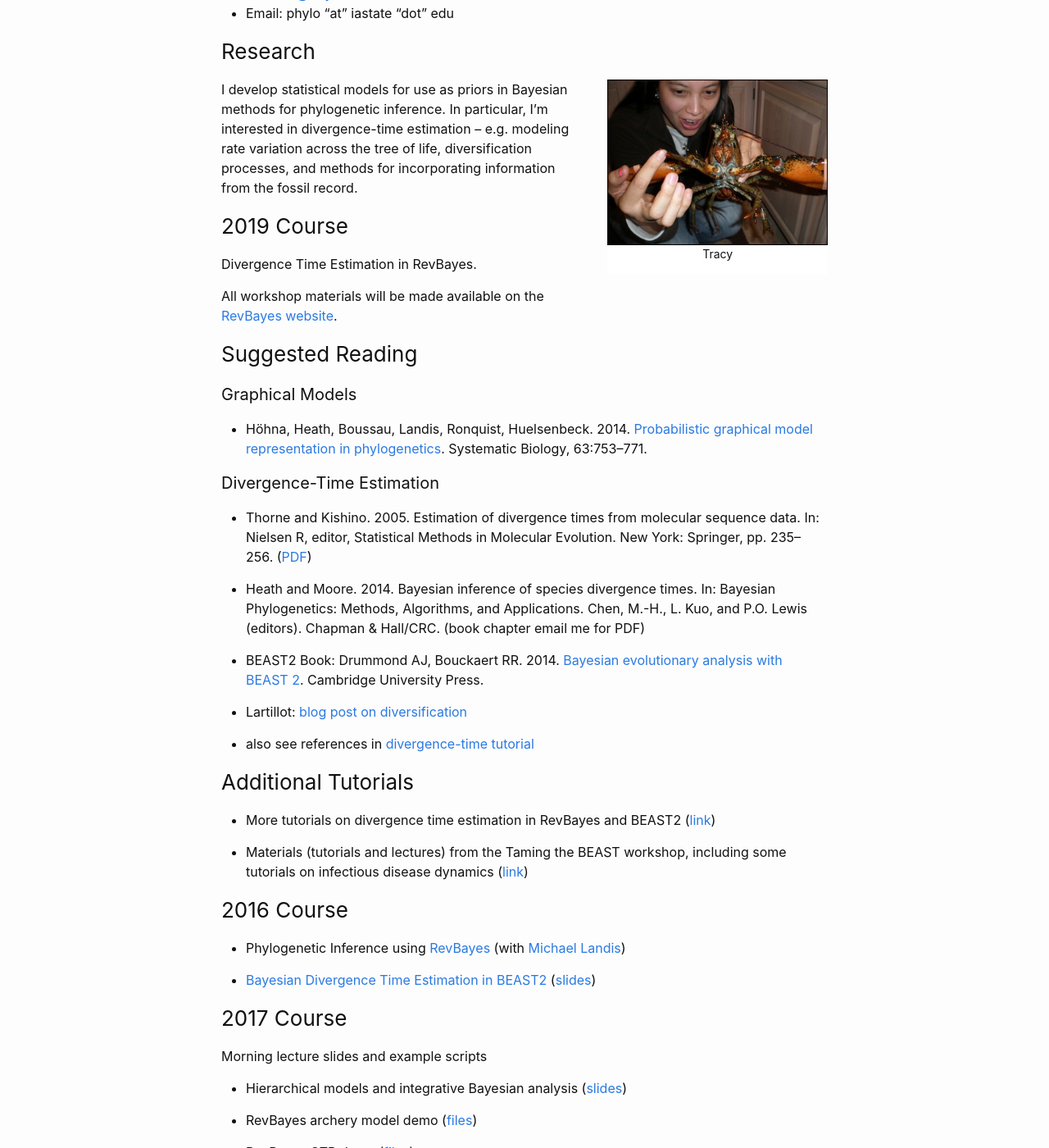
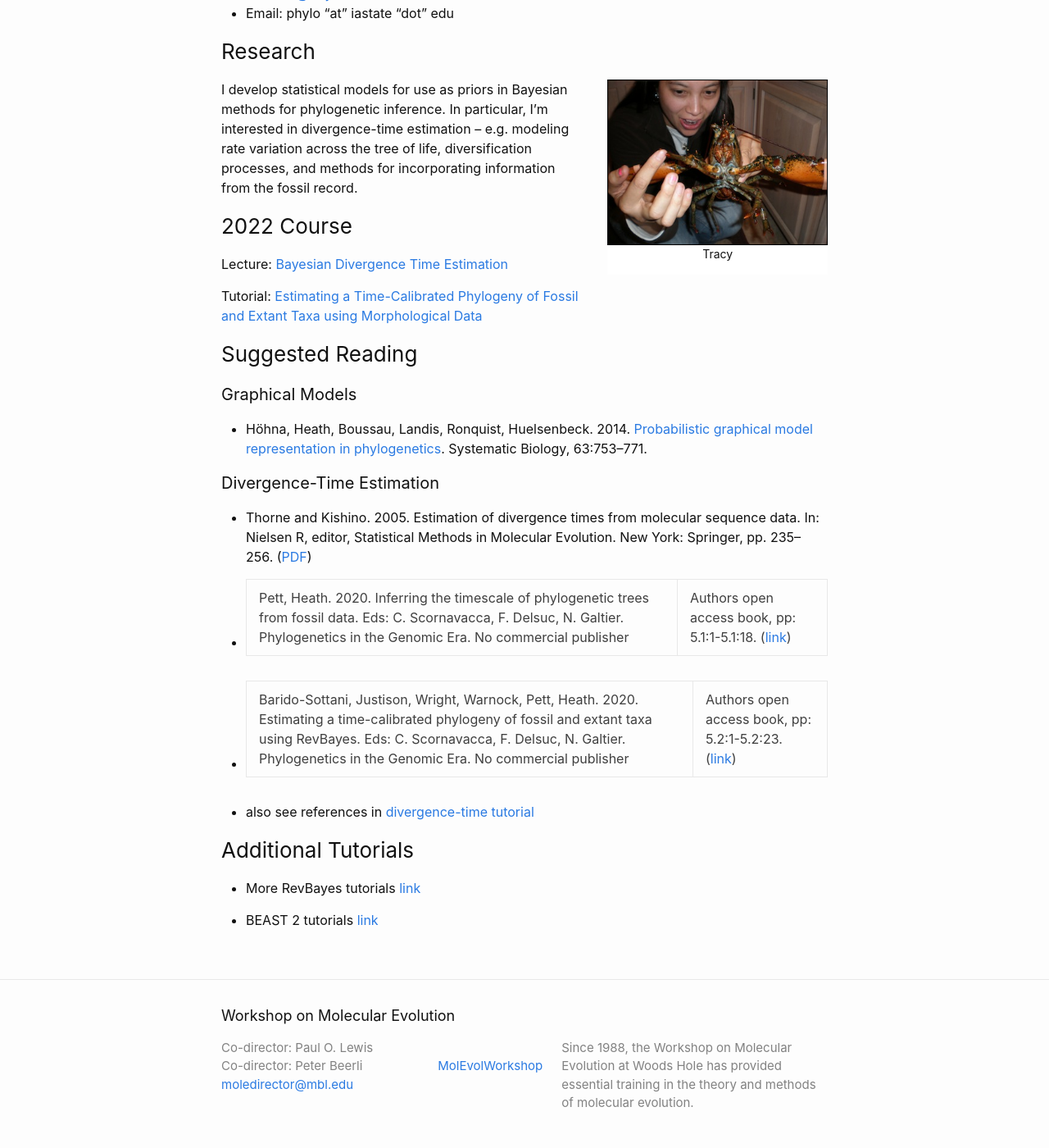
Before and after one commit to molevolworkshop/molevolworkshop.github.io, a Jekyll site: the page built from faculty/heath/heath.md, in a window 1280 px wide and 1400 px high, scrolled down 442 px. Shown: the whole window at 82% size. Built offline with Jekyll 4.4.1, drawn with Linux system fonts in a browser that asks for light colours; some of the changed text lies outside the part shown.

Commit message:
edited this tragically out of date page

```diff
--- a/faculty/heath/heath.md
+++ b/faculty/heath/heath.md
@@ -23,11 +23,11 @@
 
 I develop statistical models for use as priors in Bayesian methods for phylogenetic inference. In particular, I'm interested in divergence-time estimation -- e.g. modeling rate variation across the tree of life, diversification processes, and methods for incorporating information from the fossil record.
 
-### 2019 Course
+### 2022 Course
 
-Divergence Time Estimation in RevBayes.
+Lecture: [Bayesian Divergence Time Estimation](https://figshare.com/articles/presentation/Bayesian_Divergence-Time_Estimation_Lecture/6849005)
 
-All workshop materials will be made available on the [RevBayes website](https://revbayes.github.io/workshops/woodshole2019.html).
+Tutorial: [Estimating a Time-Calibrated Phylogeny of Fossil and Extant Taxa using Morphological Data](https://revbayes.github.io/tutorials/fbd_simple/)
 
 ### Suggested Reading
 
@@ -38,37 +38,14 @@
 
 * Thorne and Kishino. 2005. Estimation of divergence times from molecular sequence data. In: Nielsen R, editor, Statistical Methods in Molecular Evolution. New York: Springer, pp. 235–256. ([PDF](ftp://statgen.ncsu.edu/pub/thorne/mypapers/clockreview1215wfigs.pdf))
 
-* Heath and Moore. 2014. Bayesian inference of species divergence times. In: Bayesian Phylogenetics: Methods, Algorithms, and Applications. Chen, M.-H., L. Kuo, and P.O. Lewis (editors). Chapman & Hall/CRC. (book chapter email me for PDF)
+* Pett, Heath. 2020. Inferring the timescale of phylogenetic trees from fossil data. Eds: C. Scornavacca, F. Delsuc, N. Galtier. Phylogenetics in the Genomic Era. No commercial publisher | Authors open access book, pp: 5.1:1-5.1:18. ([link](https://hal.inria.fr/PGE/hal-02536361))
 
-* BEAST2 Book: Drummond AJ, Bouckaert RR. 2014. [Bayesian evolutionary analysis with BEAST 2](http://www.beast2.org/book.html). Cambridge University Press.
+* Barido-Sottani, Justison, Wright, Warnock, Pett, Heath. 2020. Estimating a time-calibrated phylogeny of fossil and extant taxa using RevBayes. Eds: C. Scornavacca, F. Delsuc, N. Galtier. Phylogenetics in the Genomic Era. No commercial publisher | Authors open access book, pp: 5.2:1-5.2:23. ([link](https://hal.inria.fr/PGE/hal-02536394))
 
-* Lartillot: [blog post on diversification](http://bayesiancook.blogspot.com/2013/12/two-sides-of-same-coin.html)
-
-* also see references in [divergence-time tutorial](http://treethinkers.org/wp-content/uploads/2014/08/DivTime_BEAST2_tutorial_2014)
+* also see references in [divergence-time tutorial](https://revbayes.github.io/tutorials/fbd_simple/)
 
 ### Additional Tutorials
 
-* More tutorials on divergence time estimation in RevBayes and BEAST2 ([link](http://phyloworks.org/workshops/divtime.html))
+* More RevBayes tutorials [link](https://revbayes.github.io/tutorials/)
 
-* Materials (tutorials and lectures) from the Taming the BEAST workshop, including some tutorials on infectious disease dynamics ([link](https://www.bsse.ethz.ch/cevo/taming-the-beast/materials.html))
-
-### 2016 Course
-
-* Phylogenetic Inference using [RevBayes](https://revbayes.github.io) (with [Michael Landis]({{ site.baseurl }}/faculty-landis/))
-
-* [Bayesian Divergence Time Estimation in BEAST2](http://phyloworks.org/workshops/divtime.html) ([slides](http://phyloworks.org/workshops/WH_2015_divtime_lec_d.pdf))
-
-### 2017 Course
-
-Morning lecture slides and example scripts
-
-* Hierarchical models and integrative Bayesian analysis ([slides](https://www.slideshare.net/trayc7/integrative-bayesian-analysis-in-revbayes))
-
-* RevBayes archery model demo ([files]({{ site.baseurl }}/faculty/heath/data/Archery_model.zip))
-
-* RevBayes GTR demo ([files](https://github.com/revbayes/revbayes_tutorial/tree/master/RB_CTMC_Tutorial))
-
-* Bayesian divergence-time estimation ([slides](https://www.slideshare.net/trayc7/bayesian-divergence-time-estimation-lecture-at-bodega-2014-workshop))
-
-Afternoon tutorial
-* [Total-evidence analysis in RevBayes]({{ site.baseurl }}/software-revbayes-total-evidence/)
+* BEAST 2 tutorials [link](https://taming-the-beast.org/tutorials/)
```
Also changed, not shown: other parts of faculty/heath/heath.md (+1 -1 lines).
